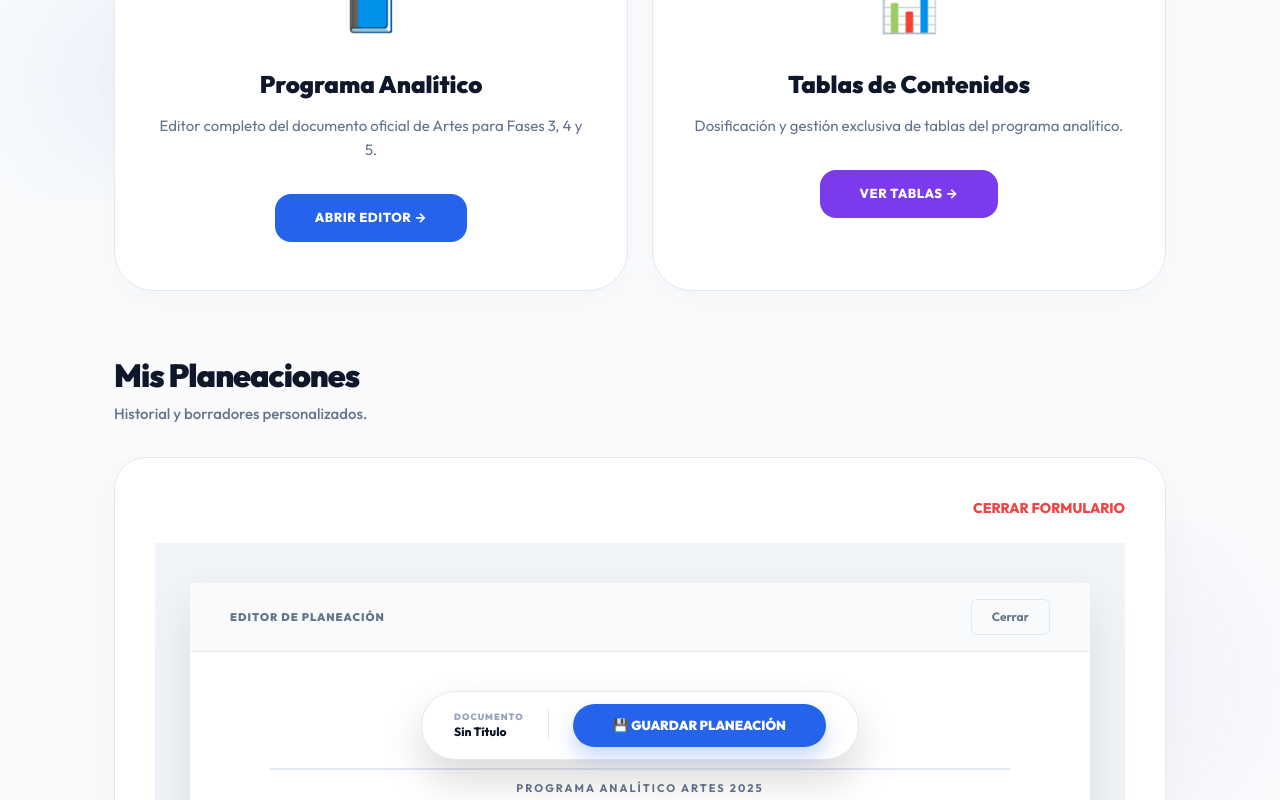
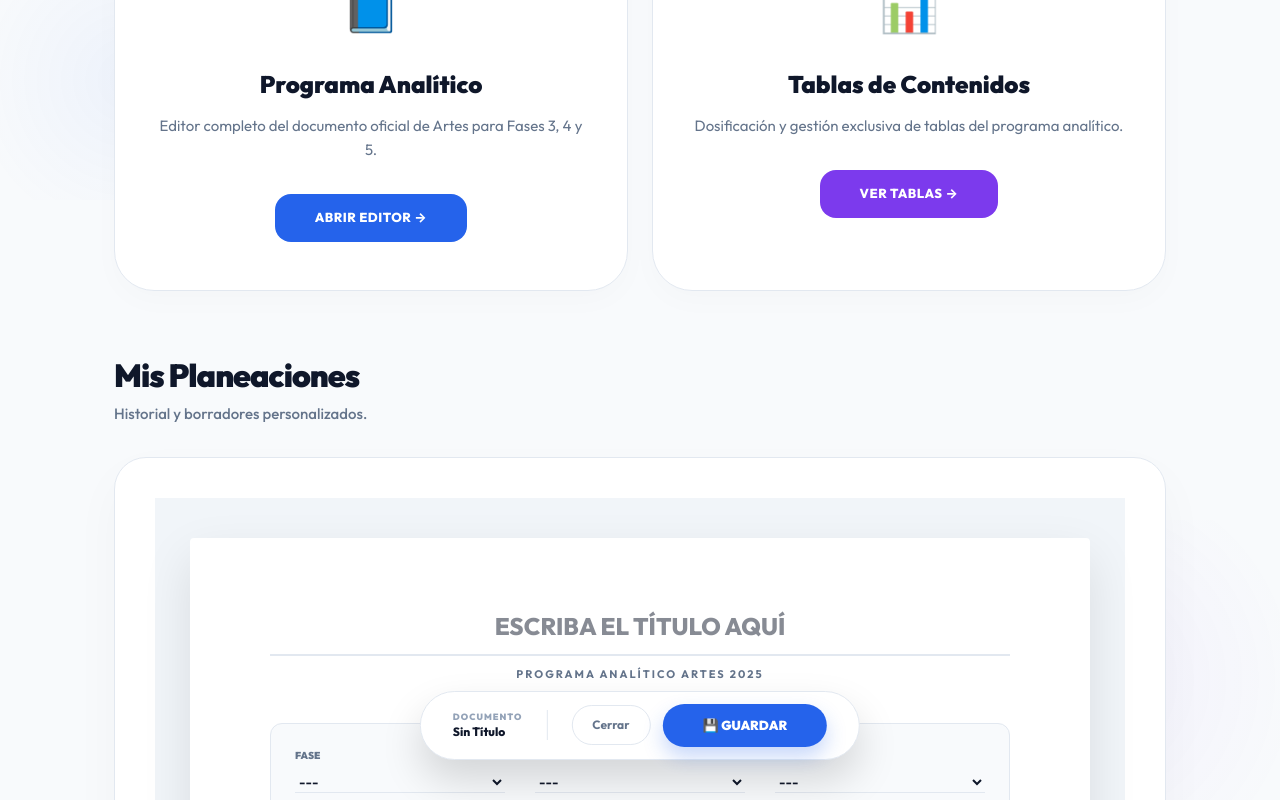
Before and after one commit to albertoMelesioChavez/Programa-Anal-tico, a Next.js app in the folder planeaciones-app/: page / in a window 1280 px wide. Both pictures are taken after a click on the button "+ Crear Nueva". Shown: the part 466-1266 px from the top of the page. Built offline with nearby package versions, Linux system fonts and the light colour scheme.

Commit message:
style: removed redundant headers and unified closing actions in the floating bar

```diff
--- a/planeaciones-app/src/app/page.js
+++ b/planeaciones-app/src/app/page.js
@@ -138,9 +138,6 @@ export default function Home() {
                     }}>
                         {showForm ? (
                             <div>
-                                <div style={{ display: 'flex', justifyContent: 'flex-end', marginBottom: '24px' }}>
-                                    <button onClick={() => setShowForm(false)} style={{ background: 'transparent', border: 'none', color: '#ef4444', cursor: 'pointer', fontWeight: '800', fontSize: '14px' }}>CERRAR FORMULARIO</button>
-                                </div>
                                 <PlaneacionForm onSaved={handleSaved} onCancel={() => setShowForm(false)} />
                             </div>
                         ) : (
--- a/planeaciones-app/src/components/PlaneacionForm.jsx
+++ b/planeaciones-app/src/components/PlaneacionForm.jsx
@@ -97,14 +97,6 @@ export default function PlaneacionForm({ onSave, onCancel }) {
     return (
         <div style={{ minHeight: '100vh', background: theme.bg, transition: 'all 0.3s ease', padding: '40px 20px' }}>
             <div style={{ maxWidth: '900px', margin: '0 auto', background: theme.docBg, color: theme.text, borderRadius: '4px', boxShadow: '0 20px 50px rgba(0,0,0,0.1)', overflow: 'hidden' }} className="document-container">
-
-                {/* Toolbar (Header) */}
-                <div style={{ padding: '16px 40px', background: '#f8fafc', borderBottom: `1px solid #e2e8f0`, display: 'flex', justifyContent: 'space-between', alignItems: 'center' }}>
-                    <div style={{ display: 'flex', alignItems: 'center', gap: '16px' }}>
-                        <span style={{ fontWeight: '900', fontSize: '11px', color: '#64748b', textTransform: 'uppercase', letterSpacing: '1px' }}>Editor de Planeación</span>
-                    </div>
-                    <button onClick={onCancel} style={{ padding: '8px 20px', borderRadius: '6px', background: 'transparent', border: `1px solid #e2e8f0`, color: '#64748b', fontSize: '12px', fontWeight: '700', cursor: 'pointer' }}>Cerrar</button>
-                </div>
 
                 {/* Paper Content */}
                 <div style={{ padding: '60px 80px' }} className="document-paper">
@@ -256,6 +248,22 @@ export default function PlaneacionForm({ onSave, onCancel }) {
                     <span style={{ fontSize: '12px', fontWeight: '800', color: '#0f172a' }}>{formData.titulo || 'Sin Título'}</span>
                 </div>
                 <div style={{ width: '1px', height: '30px', background: '#e2e8f0' }} />
+                <div style={{ display: 'flex', gap: '12px', alignItems: 'center' }}>
+                    <button
+                        onClick={onCancel}
+                        style={{
+                            background: 'transparent',
+                            color: '#64748b',
+                            padding: '10px 20px',
+                            borderRadius: '100px',
+                            border: '1px solid #e2e8f0',
+                            fontSize: '12px',
+                            fontWeight: '700',
+                            cursor: 'pointer'
+                        }}
+                    >
+                        Cerrar
+                    </button>
                     <button
                         onClick={handleSave}
                         disabled={loading}
@@ -274,11 +282,10 @@ export default function PlaneacionForm({ onSave, onCancel }) {
                             alignItems: 'center',
                             gap: '8px'
                         }}
-                    onMouseOver={(e) => e.currentTarget.style.transform = 'scale(1.05)'}
-                    onMouseOut={(e) => e.currentTarget.style.transform = 'scale(1)'}
                     >
-                    {loading ? 'GUARDANDO...' : '💾 GUARDAR PLANEACIÓN'}
+                        {loading ? 'GUARDANDO...' : '💾 GUARDAR'}
                     </button>
+                </div>
             </div>
 
             <style jsx>{`
```
Lines whose indentation alone changed are shown as unchanged.
